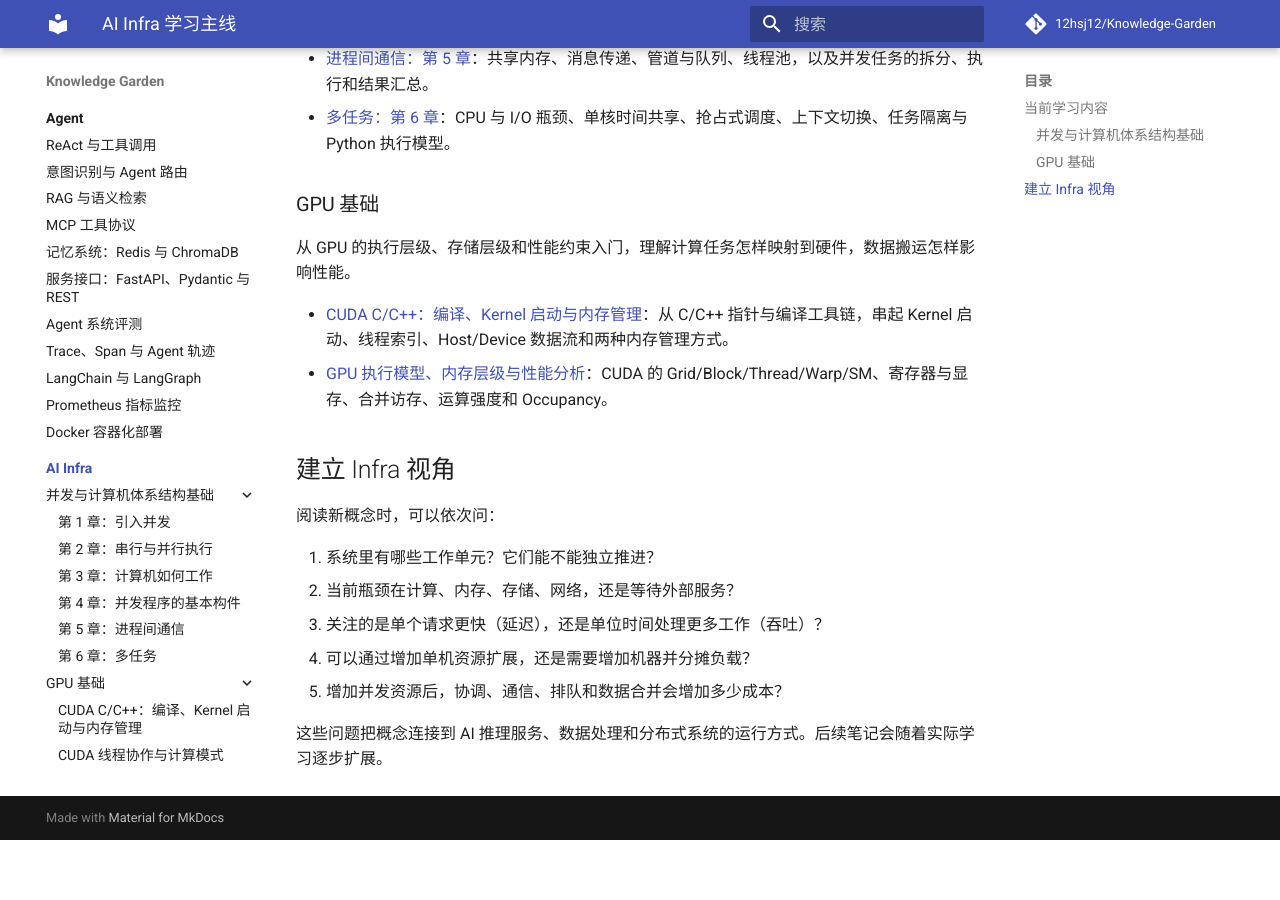
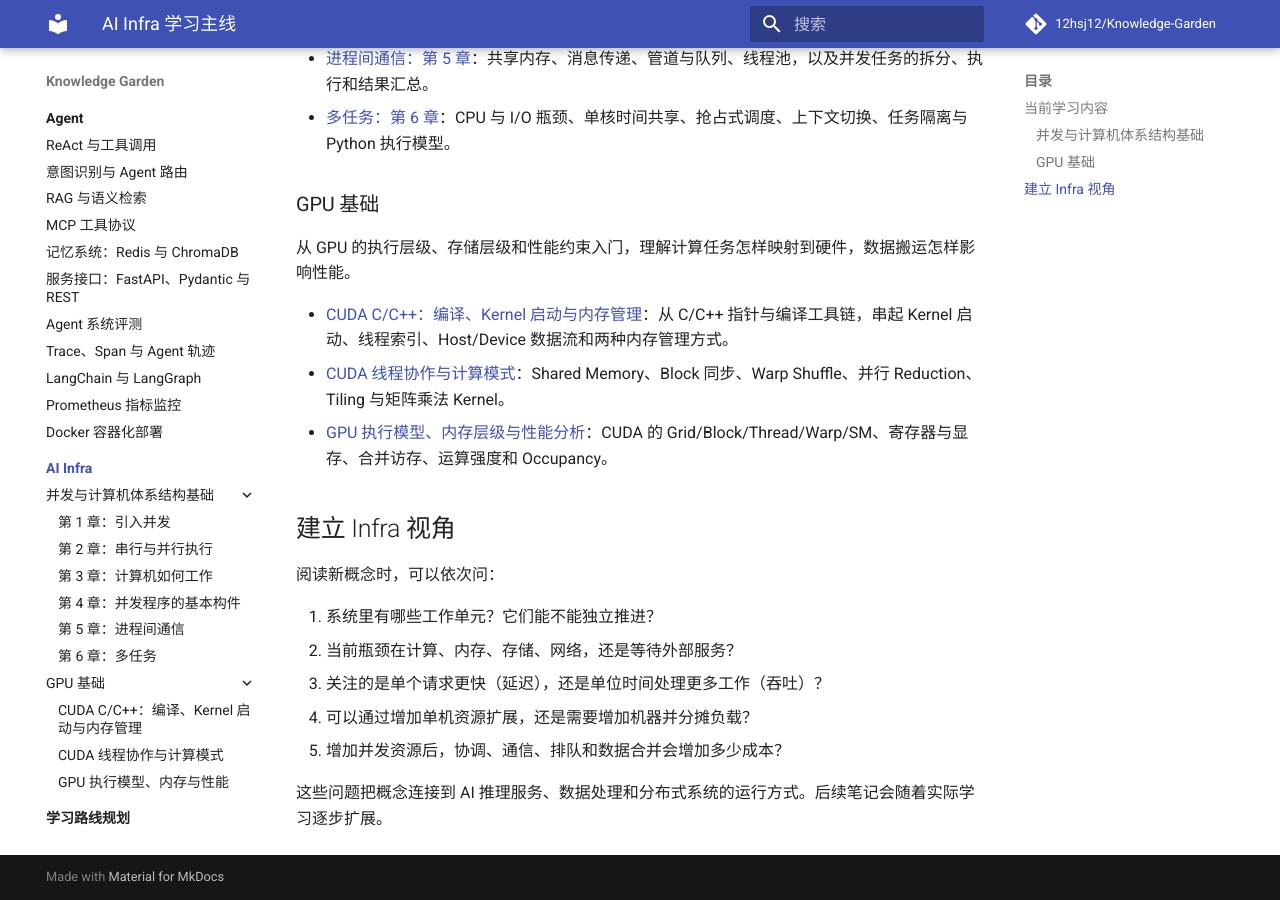
Before and after one commit to 12hsj12/Knowledge-Garden, an MkDocs documentation site: the page built from docs/ai-infra/index.md, in a window 1280 px wide and 900 px high, scrolled down 835 px. Built offline with MkDocs 1.6.1 and Material for MkDocs 9.7.7, drawn with Linux system fonts in a browser that asks for light colours; comment, search, counter and statistics services are not loaded; before the commit the page ends 1675 px from its top, so only the background shows below that.

Commit message:
docs: link CUDA cooperation note in AI Infra index

```diff
--- a/docs/ai-infra/index.md
+++ b/docs/ai-infra/index.md
@@ -27,6 +27,7 @@ AI Infra 关注为 AI 工作负载提供和管理运行能力：计算资源如
 从 GPU 的执行层级、存储层级和性能约束入门，理解计算任务怎样映射到硬件，数据搬运怎样影响性能。
 
 - [CUDA C/C++：编译、Kernel 启动与内存管理](gpu/cuda-c-cpp-memory-kernel.md)：从 C/C++ 指针与编译工具链，串起 Kernel 启动、线程索引、Host/Device 数据流和两种内存管理方式。
+- [CUDA 线程协作与计算模式](gpu/cuda-thread-cooperation-and-patterns.md)：Shared Memory、Block 同步、Warp Shuffle、并行 Reduction、Tiling 与矩阵乘法 Kernel。
 - [GPU 执行模型、内存层级与性能分析](gpu/cuda-execution-memory-performance.md)：CUDA 的 Grid/Block/Thread/Warp/SM、寄存器与显存、合并访存、运算强度和 Occupancy。
 
 ## 建立 Infra 视角
```
